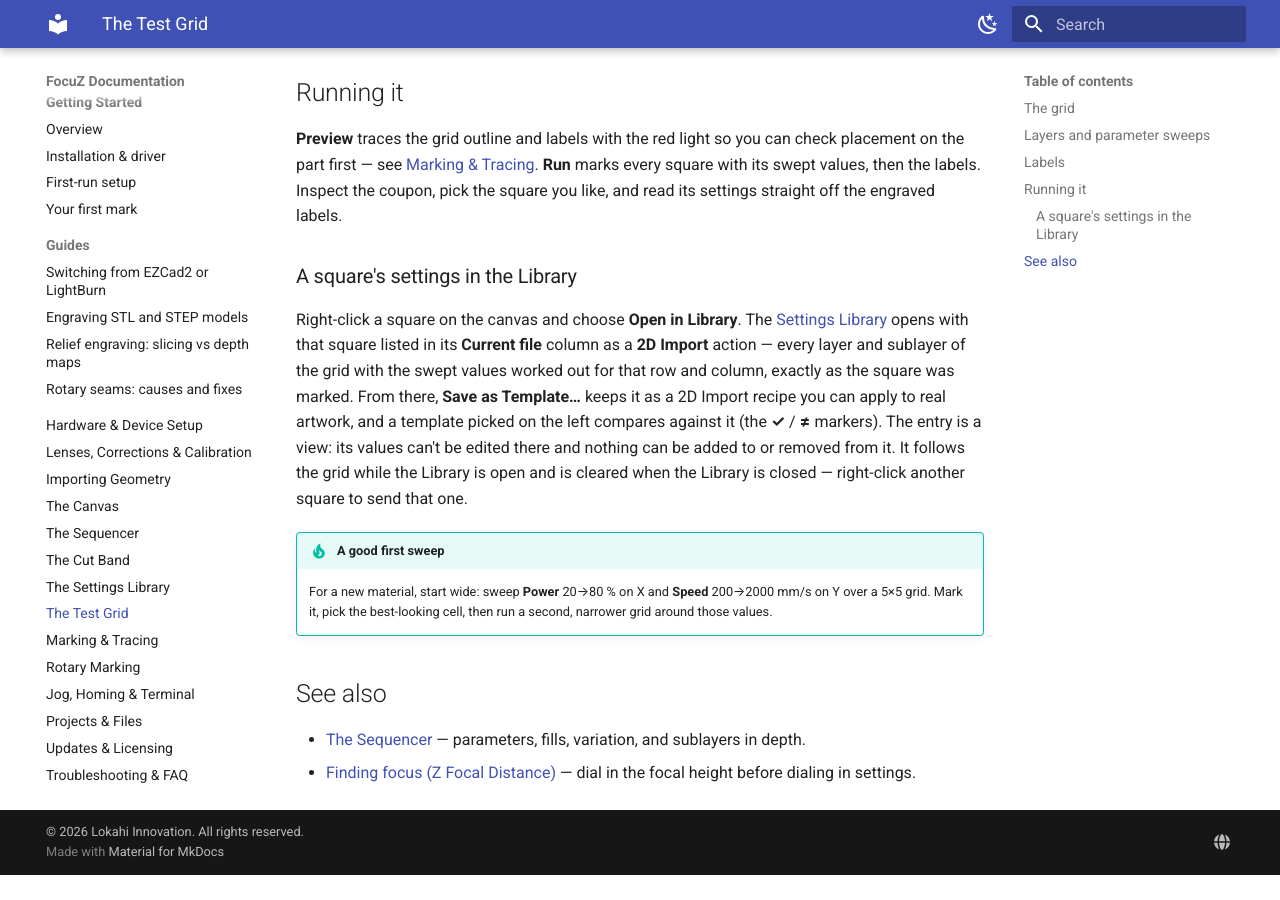
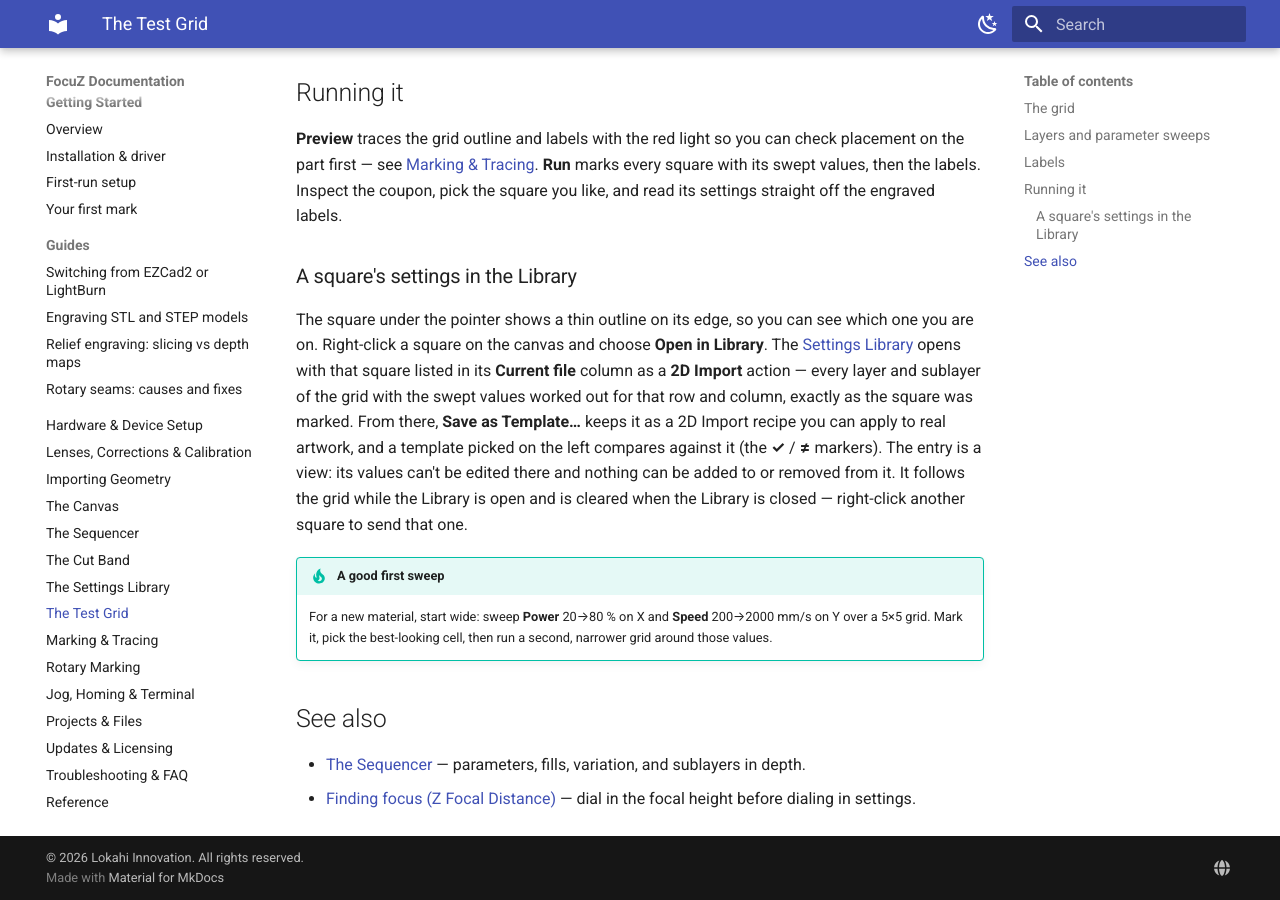
Before and after one commit to Lokahi-Shop/focuz-docs, an MkDocs documentation site: the page built from docs/test-grid.md, in a window 1280 px wide and 900 px high, scrolled down 2238 px. Built offline with MkDocs 1.6.1 and Material for MkDocs 9.7.7, drawn with Linux system fonts in a browser that asks for light colours; before the commit the page ends 3113 px from its top, so only the background shows below that.

Commit message:
Test Grid: the square under the pointer is outlined
Co-Authored-By: Claude Opus 5.5 <noreply@anthropic.com>

```diff
--- a/docs/test-grid.md
+++ b/docs/test-grid.md
@@ -84,6 +84,7 @@ off the engraved labels.
 
 ### A square's settings in the Library
 
+The square under the pointer shows a thin outline on its edge, so you can see which one you are on.
 Right-click a square on the canvas and choose **Open in Library**. The [Settings Library](library.md)
 opens with that square listed in its **Current file** column as a **2D Import** action — every layer and
 sublayer of the grid with the swept values worked out for that row and column, exactly as the square was
```
